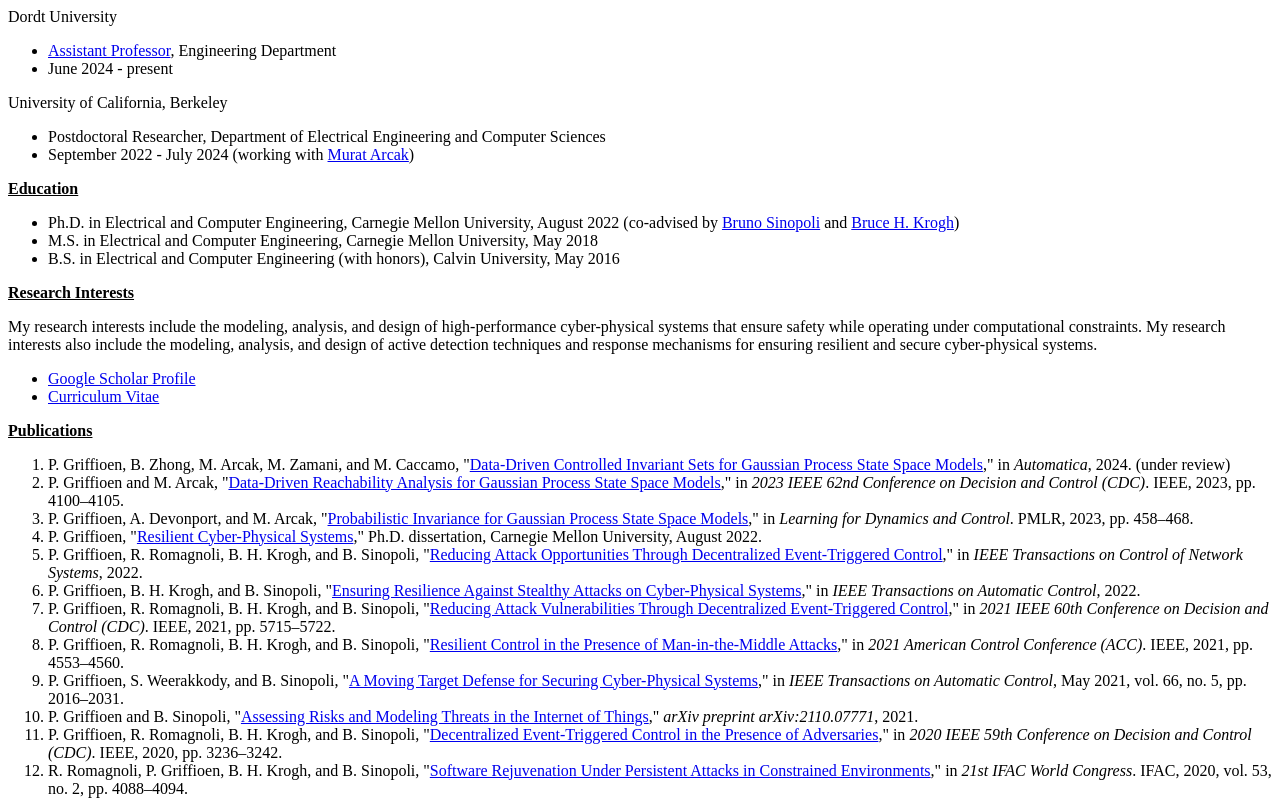
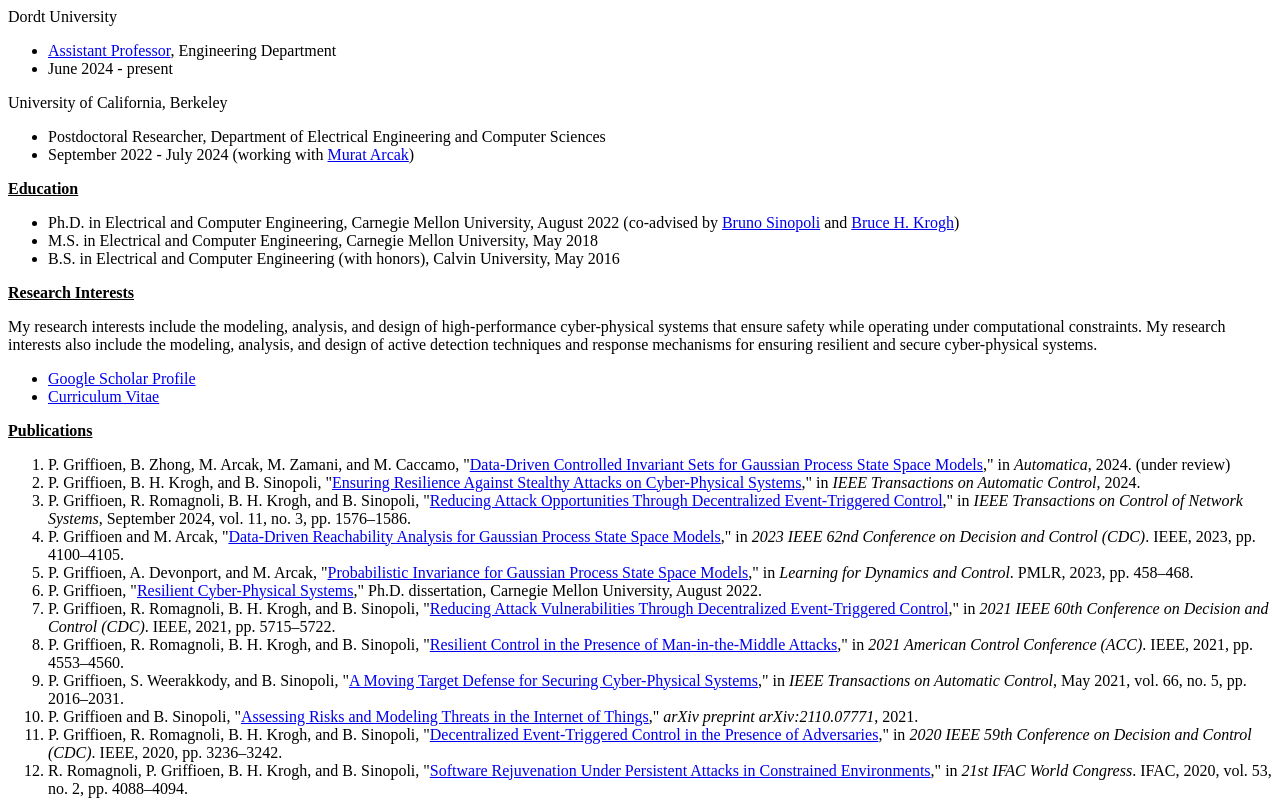
Before and after one commit to pgriff6/pgriff6.github.io, a plain HTML site: page index.html in a window 1280 px wide. Shown: the part 376-1176 px from the top of the page. Drawn offline with Linux system fonts and the light colour scheme.

Commit message:
Updated html and CV

```diff
--- a/index.html
+++ b/index.html
@@ -49,11 +49,11 @@
 <p><b><u>Publications</u></b></p>
 <ol>
 	<li>P. Griffioen, B. Zhong, M. Arcak, M. Zamani, and M. Caccamo, "<a href="https://arxiv.org/abs/2407.11256">Data-Driven Controlled Invariant Sets for Gaussian Process State Space Models</a>," in <i>Automatica</i>, 2024. (under review)</li>
+	<li>P. Griffioen, B. H. Krogh, and B. Sinopoli, "<a href="https://ieeexplore.ieee.org/document/10530390">Ensuring Resilience Against Stealthy Attacks on Cyber-Physical Systems</a>," in <i>IEEE Transactions on Automatic Control</i>, 2024.</li>
+	<li>P. Griffioen, R. Romagnoli, B. H. Krogh, and B. Sinopoli, "<a href="https://ieeexplore.ieee.org/document/10360262">Reducing Attack Opportunities Through Decentralized Event-Triggered Control</a>," in <i>IEEE Transactions on Control of Network Systems</i>, September 2024, vol. 11, no. 3, pp. 1576–1586.</li>
 	<li>P. Griffioen and M. Arcak, "<a href="https://ieeexplore.ieee.org/abstract/document/10383270">Data-Driven Reachability Analysis for Gaussian Process State Space Models</a>," in <i>2023 IEEE 62nd Conference on Decision and Control (CDC)</i>. IEEE, 2023, pp. 4100–4105.</li>
 	<li>P. Griffioen, A. Devonport, and M. Arcak, "<a href="https://proceedings.mlr.press/v211/griffioen23a.html">Probabilistic Invariance for Gaussian Process State Space Models</a>," in <i>Learning for Dynamics and Control</i>. PMLR, 2023, pp. 458–468.</li>
 	<li>P. Griffioen, "<a href="https://www.proquest.com/docview/2723175282">Resilient Cyber-Physical Systems</a>," Ph.D. dissertation, Carnegie Mellon University, August 2022.</li>
-	<li>P. Griffioen, R. Romagnoli, B. H. Krogh, and B. Sinopoli, "<a href="https://ieeexplore.ieee.org/document/10360262">Reducing Attack Opportunities Through Decentralized Event-Triggered Control</a>," in <i>IEEE Transactions on Control of Network Systems</i>, 2022.</li>
-	<li>P. Griffioen, B. H. Krogh, and B. Sinopoli, "<a href="https://ieeexplore.ieee.org/document/10530390">Ensuring Resilience Against Stealthy Attacks on Cyber-Physical Systems</a>," in <i>IEEE Transactions on Automatic Control</i>, 2022.</li>
 	<li>P. Griffioen, R. Romagnoli, B. H. Krogh, and B. Sinopoli, "<a href="https://ieeexplore.ieee.org/abstract/document/9682870">Reducing Attack Vulnerabilities Through Decentralized Event-Triggered Control</a>," in <i>2021 IEEE 60th Conference on Decision and Control (CDC)</i>. IEEE, 2021, pp. 5715–5722.</li>
 	<li>P. Griffioen, R. Romagnoli, B. H. Krogh, and B. Sinopoli, "<a href="https://ieeexplore.ieee.org/abstract/document/9482668">Resilient Control in the Presence of Man-in-the-Middle Attacks</a>," in <i>2021 American Control Conference (ACC)</i>. IEEE, 2021, pp. 4553–4560.</li>
 	<li>P. Griffioen, S. Weerakkody, and B. Sinopoli, "<a href="https://ieeexplore.ieee.org/document/9128050">A Moving Target Defense for Securing Cyber-Physical Systems</a>," in <i>IEEE Transactions on Automatic Control</i>, May 2021, vol. 66, no. 5, pp. 2016–2031.</li>
```
Also changed, not shown: 1 other file.
